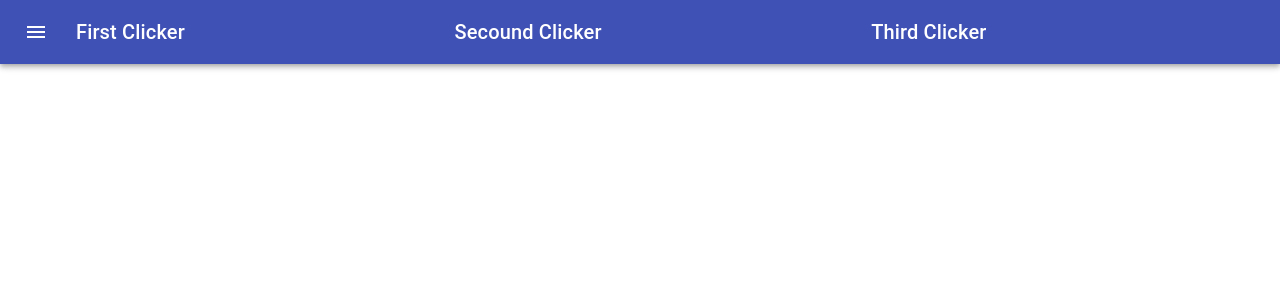
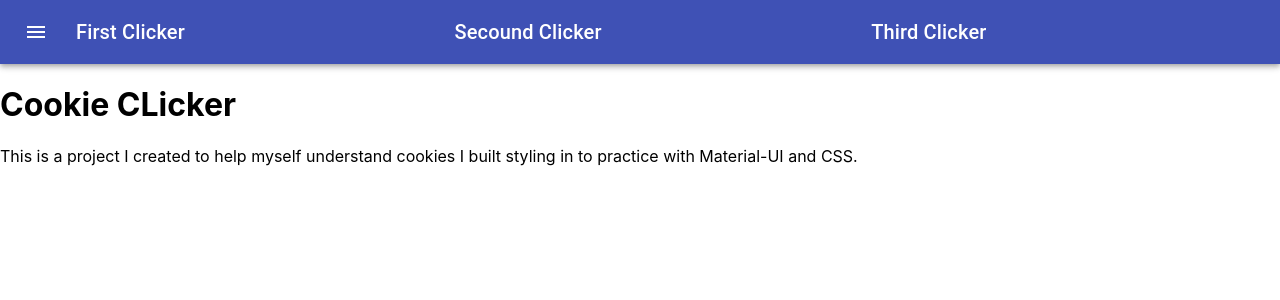
Before and after one commit to VillalvaLijo/CookiesSessionsandHooks, a React (Create React App) app: page /HomePage in a window 1280 px wide. Shown: the top 300 px of the page. Built offline with nearby package versions, Linux system fonts and the light colour scheme.

Commit message:
Updated with HomePage

```diff
--- a/src/App/App.js
+++ b/src/App/App.js
@@ -5,6 +5,8 @@ import ClickCounterComponent from '../clickCounterComponent/clickCounterComponen
 import BoundClickCounter from '../BoundClickCounter/BoundClickCounter';
 // import axios from 'axios';
 // import UseReducerCounter from '../UseReducerCounter/useReducerCounter'
+import HomePage from '../HomePage/HomePage';
+
 
 import {
   BrowserRouter as Router,
@@ -38,6 +40,9 @@ function App() {
       <Route path="/thirdClicker">
         <BoundClickCounter/>
       </Route>
+      <Route path="/HomePage">
+        <HomePage/>
+      </Route>
     </Switch>
 
   </Router>
--- /dev/null
+++ b/src/HomePage/HomePage.js
@@ -0,0 +1,20 @@
+import React, {Component} from 'react';
+
+
+class HomePage extends Component{
+
+
+    render(){
+        return(
+            <div>
+                <h1>Cookie CLicker</h1>
+
+                <p>This is a project I created to help myself understand cookies
+                    I built styling in to practice with Material-UI and CSS.
+                </p>
+            </div>
+        )
+    }
+}
+
+export default HomePage;
```
